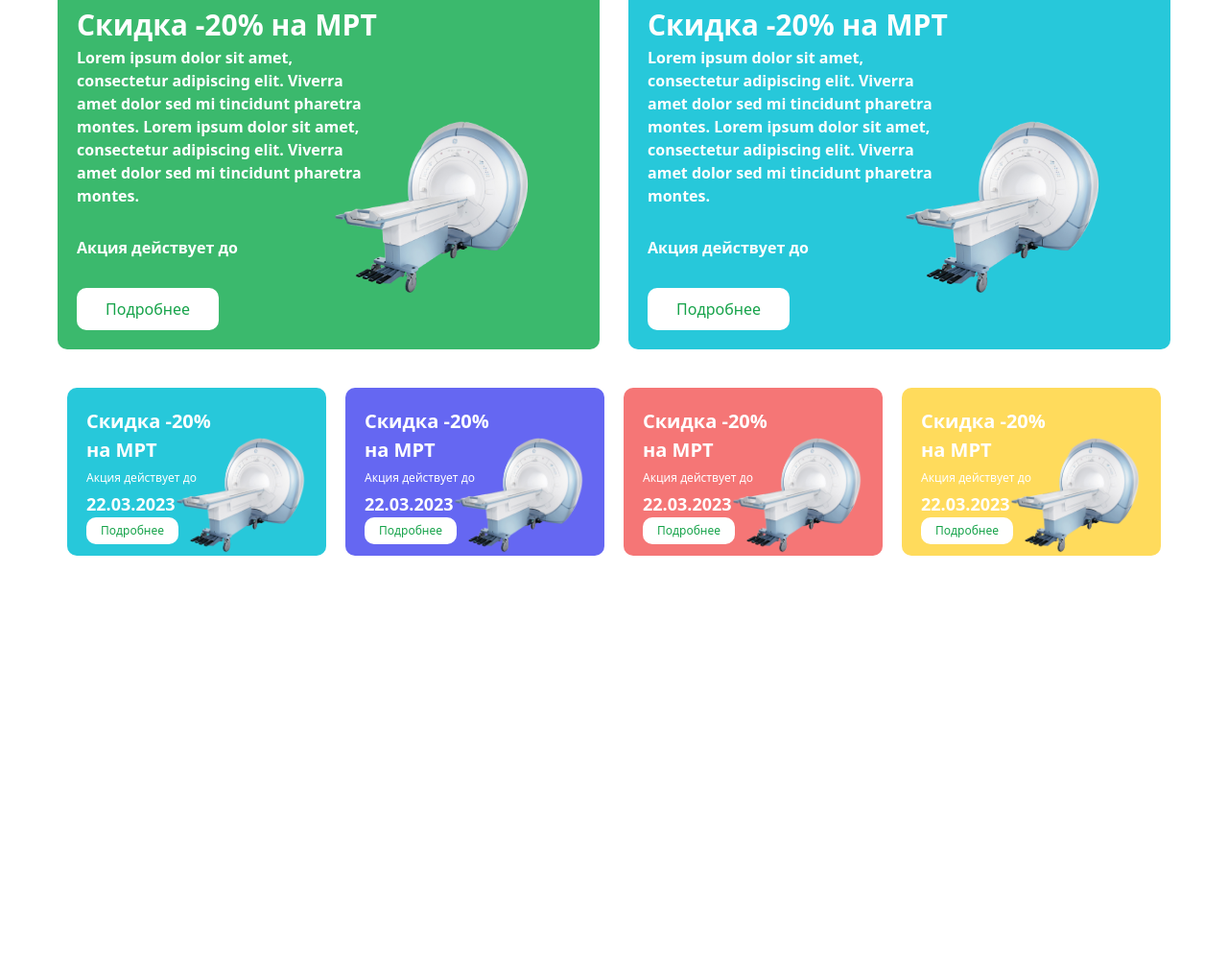
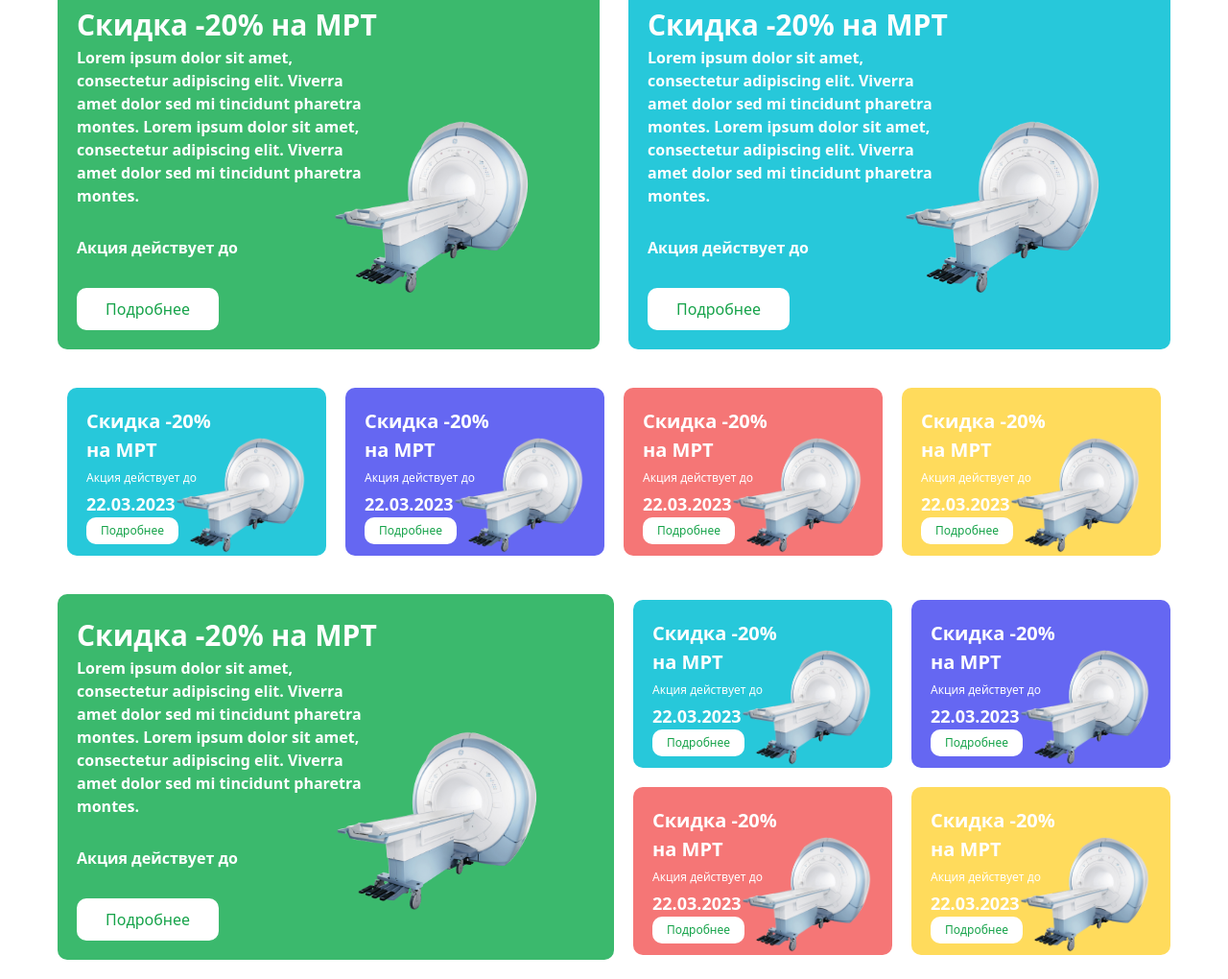
Before and after one commit to matlab0701/repos_paractic, a website: page src/main_2.html in a window 1280 px wide. Shown: the part 349-1369 px from the top of the page at 96% size. Before the commit the page ends 948 px from the top, so only its background shows below. Drawn offline with Linux system fonts and the light colour scheme.

Commit message:
sction_2 add

```diff
--- a/src/main_2.html
+++ b/src/main_2.html
@@ -87,51 +87,131 @@
 
             <div class="flex flex-col lg:flex-row gap-[20px]">
                 <aside class="bg-[#27C8DA] flex flex-col lg:flex-row rounded-[10px] p-[20px_20px] h-[175px]  w-[270px]">
-                    <div >
+                    <div>
                         <h1 class="text-[20px]  font-[700] text-white">Скидка -20% на МРТ</h1>
                         <p class="text-[12px] font-[400] text-white py-[5px]">Акция действует до </p>
                         <p class="text-[18px] font-[600] text-white">22.03.2023</p>
-                        <button class="bg-white text-green-600 p-[5px_15px] text-[12px] rounded-[10px]">Подробнее</button>
+                        <button
+                            class="bg-white text-green-600 p-[5px_15px] text-[12px] rounded-[10px]">Подробнее</button>
                     </div>
                     <img src="./image 4.png" alt=""
-                    class="lg:mt-[30px] lg:ml-[-40px] mt-[-70px] ml-[100px] w-[40%] lg:w-[139px] lg:h-[123px] ">
+                        class="lg:mt-[30px] lg:ml-[-40px] mt-[-70px] ml-[100px] w-[40%] lg:w-[139px] lg:h-[123px] ">
                 </aside>
                 <aside class="bg-[#6567F2] flex flex-col lg:flex-row rounded-[10px] p-[20px_20px] h-[175px]  w-[270px]">
-                    <div >
+                    <div>
                         <h1 class="text-[20px]  font-[700] text-white">Скидка -20% на МРТ</h1>
                         <p class="text-[12px] font-[400] text-white py-[5px]">Акция действует до </p>
                         <p class="text-[18px] font-[600] text-white">22.03.2023</p>
-                        <button class="bg-white text-green-600 p-[5px_15px] text-[12px] rounded-[10px]">Подробнее</button>
+                        <button
+                            class="bg-white text-green-600 p-[5px_15px] text-[12px] rounded-[10px]">Подробнее</button>
                     </div>
                     <img src="./image 4.png" alt=""
-                    class="lg:mt-[30px] lg:ml-[-40px] mt-[-70px] ml-[100px] w-[40%] lg:w-[139px] lg:h-[123px] ">
+                        class="lg:mt-[30px] lg:ml-[-40px] mt-[-70px] ml-[100px] w-[40%] lg:w-[139px] lg:h-[123px] ">
                 </aside>
 
 
             </div>
             <div class="flex flex-col lg:flex-row gap-[20px]">
                 <aside class="bg-[#F57676] flex flex-col lg:flex-row rounded-[10px] p-[20px_20px] h-[175px]  w-[270px]">
-                    <div >
+                    <div>
                         <h1 class="text-[20px]  font-[700] text-white">Скидка -20% на МРТ</h1>
                         <p class="text-[12px] font-[400] text-white py-[5px]">Акция действует до </p>
                         <p class="text-[18px] font-[600] text-white">22.03.2023</p>
-                        <button class="bg-white text-green-600 p-[5px_15px] text-[12px] rounded-[10px]">Подробнее</button>
+                        <button
+                            class="bg-white text-green-600 p-[5px_15px] text-[12px] rounded-[10px]">Подробнее</button>
                     </div>
                     <img src="./image 4.png" alt=""
-                    class="lg:mt-[30px] lg:ml-[-40px] mt-[-70px] ml-[100px] w-[40%] lg:w-[139px] lg:h-[123px] ">
+                        class="lg:mt-[30px] lg:ml-[-40px] mt-[-70px] ml-[100px] w-[40%] lg:w-[139px] lg:h-[123px] ">
                 </aside>
 
                 <aside class="bg-[#FFDB5C] flex flex-col lg:flex-row rounded-[10px] p-[20px_20px] h-[175px]  w-[270px]">
-                    <div >
+                    <div>
                         <h1 class="text-[20px]  font-[700] text-white">Скидка -20% на МРТ</h1>
                         <p class="text-[12px] font-[400] text-white py-[5px]">Акция действует до </p>
                         <p class="text-[18px] font-[600] text-white">22.03.2023</p>
-                        <button class="bg-white text-green-600 p-[5px_15px] text-[12px] rounded-[10px]">Подробнее</button>
+                        <button
+                            class="bg-white text-green-600 p-[5px_15px] text-[12px] rounded-[10px]">Подробнее</button>
                     </div>
                     <img src="./image 4.png" alt=""
-                    class="lg:mt-[30px] lg:ml-[-40px] mt-[-70px] ml-[100px] w-[40%] lg:w-[139px] lg:h-[123px] ">
+                        class="lg:mt-[30px] lg:ml-[-40px] mt-[-70px] ml-[100px] w-[40%] lg:w-[139px] lg:h-[123px] ">
                 </aside>
             </div>
+        </section>
+        <section
+            class="p-[20px]  flex flex-col gap-[20px] xl:flex-row items-center  max-w-[1200px] m-auto justify-center">
+            <aside class="bg-[#3BB96D] flex flex-col lg:flex-row rounded-[10px] p-[20px_20px]">
+                <div class="w-[318px]">
+                    <h1 class="text-[20px] lg:text-[30px] font-[700] text-white">Скидка -20% на МРТ</h1>
+                    <p class="text-[16px] font-[600] text-white">Lorem ipsum dolor sit amet, consectetur adipiscing
+                        elit. Viverra amet dolor sed mi tincidunt pharetra montes. Lorem ipsum dolor sit amet,
+                        consectetur adipiscing elit. Viverra amet dolor sed mi tincidunt pharetra montes.</p>
+                    <p class="text-[16px] font-[600] text-white py-[30px]">Акция действует до </p>
+                    <p class="text-[18px] font-[600] text-white"></p>
+                    <button class="bg-white text-green-600 p-[10px_30px] rounded-[10px]">Подробнее</button>
+                </div>
+                <div class="w-[40%] sm:absolute lg:static sm:top-[1980px] sm:left-[200px]">
+                    <img src="./image 4.png" alt="" class="lg:mt-[120px] lg:ml-[-50px]">
+                </div>
+            </aside>
+            <aside class="flex flex-col gap-[20px]">
+                <div class="flex flex-col lg:flex-row gap-[20px]">
+                    <aside
+                        class="bg-[#27C8DA] flex flex-col lg:flex-row rounded-[10px] p-[20px_20px] h-[175px]  w-[270px]">
+                        <div>
+                            <h1 class="text-[20px]  font-[700] text-white">Скидка -20% на МРТ</h1>
+                            <p class="text-[12px] font-[400] text-white py-[5px]">Акция действует до </p>
+                            <p class="text-[18px] font-[600] text-white">22.03.2023</p>
+                            <button
+                                class="bg-white text-green-600 p-[5px_15px] text-[12px] rounded-[10px]">Подробнее</button>
+                        </div>
+                        <img src="./image 4.png" alt=""
+                            class="lg:mt-[30px] lg:ml-[-40px] mt-[-70px] ml-[100px] w-[40%] lg:w-[139px] lg:h-[123px] ">
+                    </aside>
+                    <aside
+                        class="bg-[#6567F2] flex flex-col lg:flex-row rounded-[10px] p-[20px_20px] h-[175px]  w-[270px]">
+                        <div>
+                            <h1 class="text-[20px]  font-[700] text-white">Скидка -20% на МРТ</h1>
+                            <p class="text-[12px] font-[400] text-white py-[5px]">Акция действует до </p>
+                            <p class="text-[18px] font-[600] text-white">22.03.2023</p>
+                            <button
+                                class="bg-white text-green-600 p-[5px_15px] text-[12px] rounded-[10px]">Подробнее</button>
+                        </div>
+                        <img src="./image 4.png" alt=""
+                            class="lg:mt-[30px] lg:ml-[-40px] mt-[-70px] ml-[100px] w-[40%] lg:w-[139px] lg:h-[123px] ">
+                    </aside>
+
+
+                </div>
+                <div class="flex flex-col lg:flex-row gap-[20px]">
+                    <aside
+                        class="bg-[#F57676] flex flex-col lg:flex-row rounded-[10px] p-[20px_20px] h-[175px]  w-[270px]">
+                        <div>
+                            <h1 class="text-[20px]  font-[700] text-white">Скидка -20% на МРТ</h1>
+                            <p class="text-[12px] font-[400] text-white py-[5px]">Акция действует до </p>
+                            <p class="text-[18px] font-[600] text-white">22.03.2023</p>
+                            <button
+                                class="bg-white text-green-600 p-[5px_15px] text-[12px] rounded-[10px]">Подробнее</button>
+                        </div>
+                        <img src="./image 4.png" alt=""
+                            class="lg:mt-[30px] lg:ml-[-40px] mt-[-70px] ml-[100px] w-[40%] lg:w-[139px] lg:h-[123px] ">
+                    </aside>
+
+                    <aside
+                        class="bg-[#FFDB5C] flex flex-col lg:flex-row rounded-[10px] p-[20px_20px] h-[175px]  w-[270px]">
+                        <div>
+                            <h1 class="text-[20px]  font-[700] text-white">Скидка -20% на МРТ</h1>
+                            <p class="text-[12px] font-[400] text-white py-[5px]">Акция действует до </p>
+                            <p class="text-[18px] font-[600] text-white">22.03.2023</p>
+                            <button
+                                class="bg-white text-green-600 p-[5px_15px] text-[12px] rounded-[10px]">Подробнее</button>
+                        </div>
+                        <img src="./image 4.png" alt=""
+                            class="lg:mt-[30px] lg:ml-[-40px] mt-[-70px] ml-[100px] w-[40%] lg:w-[139px] lg:h-[123px] ">
+                    </aside>
+                </div>
+
+
+            </aside>
         </section>
 
 
```
Also changed, not shown: src/output.css.
